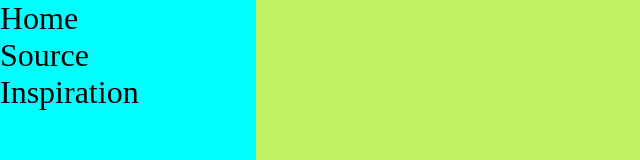
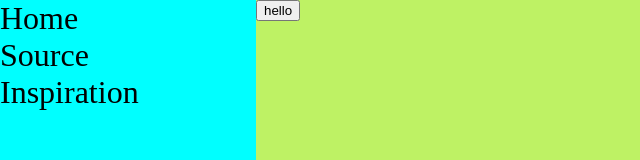
Before and after one commit to kiwi334334/html5, a plain HTML site: page index.html in a window 1280 px wide. Shown: the top 160 px of the page, without its empty margins (0-640 px from the left). Drawn offline with Linux system fonts and the light colour scheme.

Commit message:
modified:   index.html 	modified:   style.css

```diff
--- a/index.html
+++ b/index.html
@@ -15,7 +15,7 @@
         <a class="aclass">Inspiration</a>
     </div>
     <div id="main">
-
+        <button>hello</button>
     </div>
 </body>
 </html>
--- a/style.css
+++ b/style.css
@@ -42,3 +42,9 @@ body{
     overflow-x: hidden;
     background-color: #bef264;
 }
+#main{
+    position:absolute;
+    left:20vw;
+    width:80vw;
+    height:100vh;
+}
```
